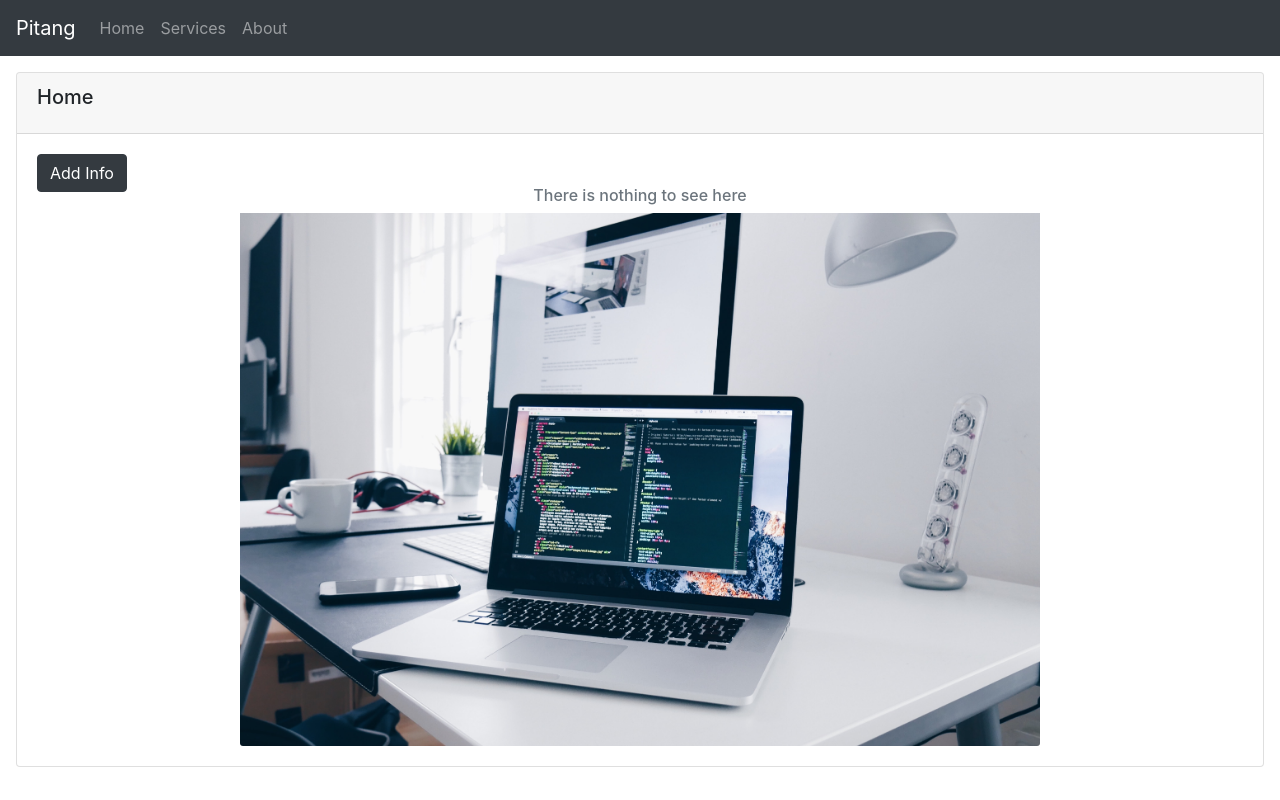
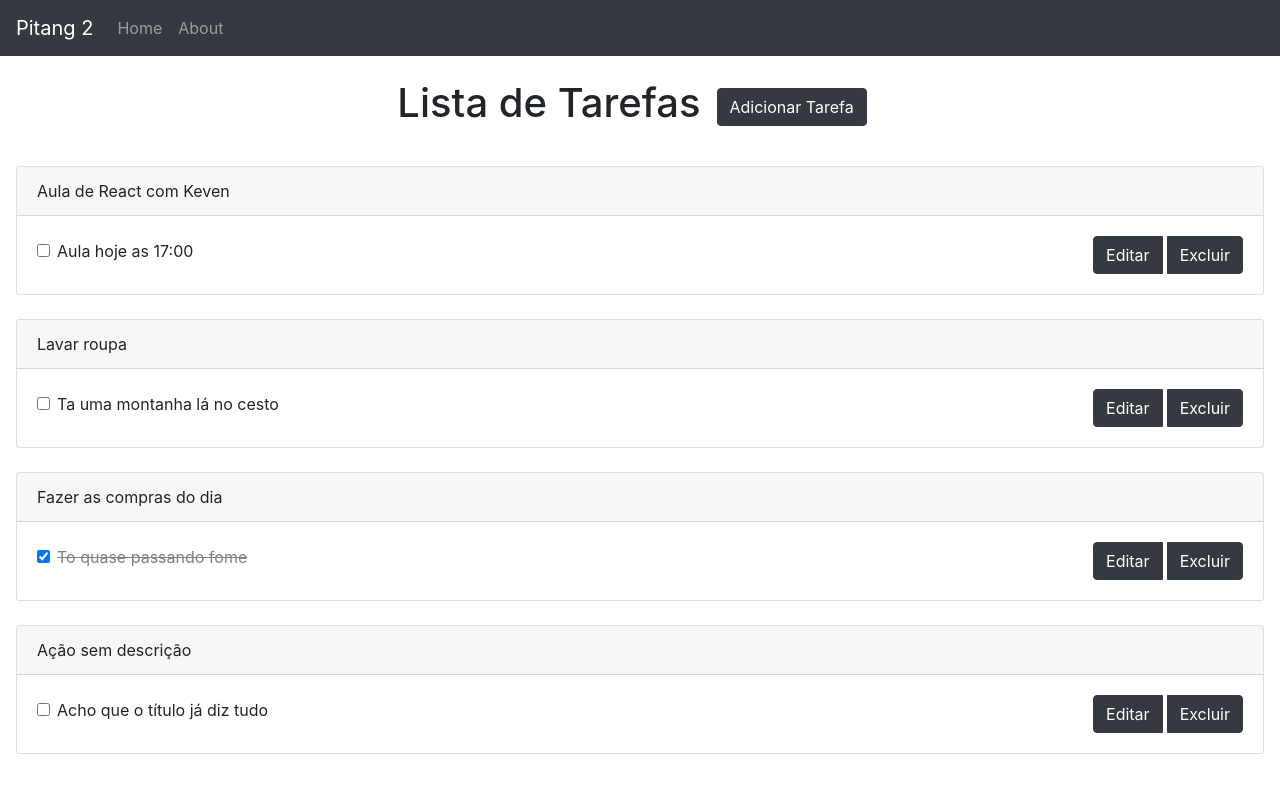
Before and after one commit to Thamires-Lopes/Atividade-3, a React (Create React App) app: page / in a window 1280 px wide. Built offline with nearby package versions, Linux system fonts and the light colour scheme.

Commit message:
Card update - Checkbox and Class completed add

```diff
--- a/package.json
+++ b/package.json
@@ -10,6 +10,8 @@
     "react": "^17.0.1",
     "react-bootstrap": "^1.4.3",
     "react-dom": "^17.0.1",
+    "react-icons": "^4.2.0",
+    "react-router-dom": "^5.2.0",
     "react-scripts": "4.0.2",
     "web-vitals": "^1.1.0"
   },
--- a/src/App.jsx
+++ /dev/null
@@ -1,19 +0,0 @@
-import React from 'react';
-import MyCard from './components/Card';
-import MyHeader from './components/Header';
-import img from './images/code.jpg';
-
-function App() {
-  const routes = ['Home', 'Services', 'About'];
-
-  return (
-    <div>
-      <MyHeader title="Pitang" routes={routes} />
-      <div className="m-3">
-        <MyCard title="Home" subtitle="There is nothing to see here" image={img} />
-      </div>
-    </div>
-  );
-}
-
-export default App;
--- a/src/components/Card/index.jsx
+++ b/src/components/Card/index.jsx
@@ -1,25 +1,38 @@
-import React from 'react';
+import React, { useState } from 'react';
 import {
-  Card, Button, Container, Row,
+  Card, Button, ButtonGroup, Form,
 } from 'react-bootstrap';
 
-const MyCard = ({ title, subtitle, image }) => (
-  <Card className="mb-4">
-    <Card.Header>
-      <Card.Title>{title}</Card.Title>
-    </Card.Header>
-    <Card.Body>
-      <Button variant="dark">Add Info</Button>
-      <Card.Subtitle className="mb-2 text-muted - text-center">
-        {subtitle}
-      </Card.Subtitle>
-      <Container>
-        <Row className="justify-content-md-center">
-          <Card.Img className="justify-content-md-center" style={{ width: '50rem' }} variant="bottom" src={image} />
-        </Row>
-      </Container>
-    </Card.Body>
-  </Card>
-);
+import MyModal from '../Modal';
+
+import '../../styles/styles.css';
+
+const MyCard = ({ card: { title, description, completed } }) => {
+  const [checkbox, setCheckbox] = useState(completed);
+  const onCompletedTodo = () => setCheckbox(!checkbox);
+
+  return (
+    <Card className="mb-4">
+      <Card.Header>{title}</Card.Header>
+      <Card.Body>
+        <Form className="d-flex align-items-center justify-content-between">
+          <Form.Check type="checkbox">
+            <Form.Check.Input
+              type="checkbox"
+              checked={checkbox}
+              onChange={() => onCompletedTodo()}
+            />
+            <Form.Label className={checkbox ? 'completed' : ''}>{description}</Form.Label>
+          </Form.Check>
+
+          <ButtonGroup className="float-right">
+            <MyModal />
+            <Button className="ml-1" variant="dark">Excluir</Button>
+          </ButtonGroup>
+        </Form>
+      </Card.Body>
+    </Card>
+  );
+};
 
 export default MyCard;
--- a/src/components/Header/index.jsx
+++ b/src/components/Header/index.jsx
@@ -1,13 +1,14 @@
 import React from 'react';
 import { Navbar, Nav } from 'react-bootstrap';
+import { Link } from 'react-router-dom';
 
-const MyHeader = ({ title, routes = [] }) => (
+const Header = ({ title, routes = [] }) => (
   <Navbar bg="dark" variant="dark">
-    <Navbar.Brand href="#home">{title}</Navbar.Brand>
-    <Nav className="mr-auto">
-      { routes.map((route) => <Nav.Link href="#">{route}</Nav.Link>)}
+    <Navbar.Brand>{title}</Navbar.Brand>
+    <Nav>
+      { routes.map((route) => <Link className="nav-link" to={route.path}>{route.name}</Link>)}
     </Nav>
   </Navbar>
 );
 
-export default MyHeader;
+export default Header;
--- /dev/null
+++ b/src/components/Modal/index.jsx
@@ -0,0 +1,46 @@
+import React, { useState } from 'react';
+import { Button, Modal, Form } from 'react-bootstrap';
+
+const MyModal = () => {
+  const [show, setShow] = useState(false);
+
+  const handleClose = () => setShow(false);
+  const handleShow = () => setShow(true);
+
+  return (
+    <>
+      <Button variant="dark" onClick={handleShow}>
+        Editar
+      </Button>
+
+      <Modal show={show} onHide={handleClose}>
+        <Modal.Header closeButton>
+          <Modal.Title>Modal heading</Modal.Title>
+        </Modal.Header>
+        <Modal.Body>
+          <Form>
+            <Form.Group>
+              <Form.Label>Título</Form.Label>
+              <Form.Control type="text" placeholder="Digite o título" />
+            </Form.Group>
+
+            <Form.Group>
+              <Form.Label>Descrição</Form.Label>
+              <Form.Control type="text" placeholder="Descrição" />
+            </Form.Group>
+          </Form>
+        </Modal.Body>
+        <Modal.Footer>
+          <Button variant="secondary" onClick={handleClose}>
+            Fechar
+          </Button>
+          <Button variant="primary" onClick={handleClose}>
+            Salvar
+          </Button>
+        </Modal.Footer>
+      </Modal>
+    </>
+  );
+};
+
+export default MyModal;
--- a/src/index.jsx
+++ b/src/index.jsx
@@ -1,11 +1,13 @@
 import React from 'react';
 import ReactDOM from 'react-dom';
-import App from './App';
+
+import Routes from './routes';
+
 import 'bootstrap/dist/css/bootstrap.min.css';
 
 ReactDOM.render(
   <React.StrictMode>
-    <App />
+    <Routes />
   </React.StrictMode>,
   document.getElementById('root'),
 );
--- /dev/null
+++ b/src/pages/about/index.jsx
@@ -0,0 +1,7 @@
+import React from 'react';
+
+const About = () => (
+  <div>This is my About</div>
+);
+
+export default About;
--- /dev/null
+++ b/src/pages/index.jsx
@@ -0,0 +1,20 @@
+import React from 'react';
+import { Button } from 'react-bootstrap';
+import Card from '../components/Card';
+import data from '../utils/data';
+
+function App() {
+  return (
+    <main>
+      <div className="m-3">
+        <div className="mb-4 d-flex justify-content-center align-items-center">
+          <h1 className="center-text">Lista de Tarefas</h1>
+          <Button className="m-3" variant="dark">Adicionar Tarefa</Button>
+        </div>
+        {data.map((card) => <Card card={card} />)}
+      </div>
+    </main>
+  );
+}
+
+export default App;
--- /dev/null
+++ b/src/routes.jsx
@@ -0,0 +1,39 @@
+import React from 'react';
+import { BrowserRouter, Switch, Route } from 'react-router-dom';
+
+import Header from './components/Header';
+import Index from './pages';
+import About from './pages/about';
+
+const routes = [
+  {
+    path: '/',
+    component: Index,
+    name: 'Home',
+    exact: true,
+  },
+  {
+    path: '/about',
+    component: About,
+    name: 'About',
+    exact: true,
+  },
+];
+
+const Routes = () => (
+  <BrowserRouter>
+    <Header title="Pitang 2" routes={routes} />
+    <Switch>
+      {routes.map(({ component, path, exact }) => (
+        <Route
+          key={path}
+          path={path}
+          exact={exact}
+          component={component}
+        />
+      ))}
+    </Switch>
+  </BrowserRouter>
+);
+
+export default Routes;
--- /dev/null
+++ b/src/styles/styles.css
@@ -0,0 +1,4 @@
+.completed{
+  color: grey;
+  text-decoration: line-through
+}
--- /dev/null
+++ b/src/utils/data.js
@@ -0,0 +1,24 @@
+const cards = [
+  {
+    title: 'Aula de React com Keven',
+    description: 'Aula hoje as 17:00',
+    completed: false,
+  },
+  {
+    title: 'Lavar roupa',
+    description: 'Ta uma montanha lá no cesto',
+    completed: false,
+  },
+  {
+    title: 'Fazer as compras do dia',
+    description: 'To quase passando fome',
+    completed: true,
+  },
+  {
+    title: 'Ação sem descrição',
+    description: 'Acho que o título já diz tudo',
+    completed: false,
+  },
+];
+
+export default cards;
```
Also changed, not shown: 1 other file (tests, documents, lock files or other folders).
